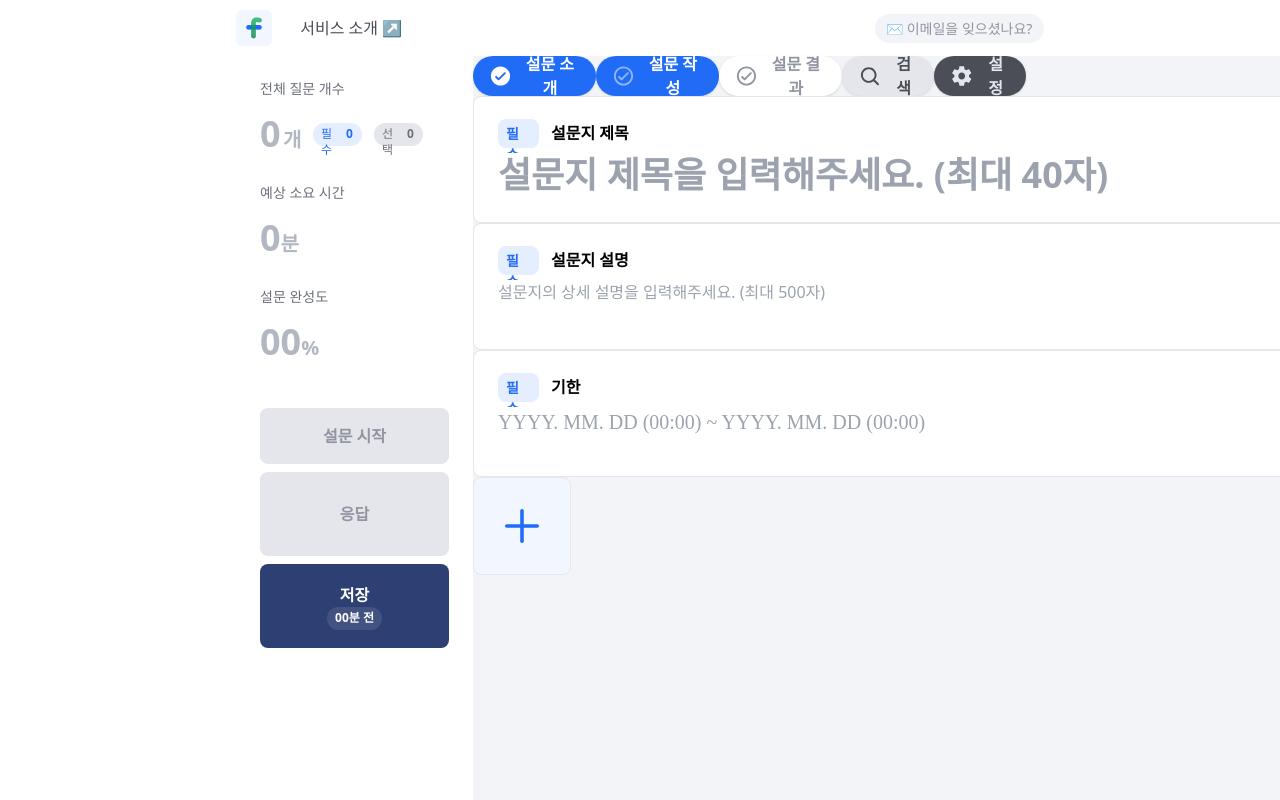
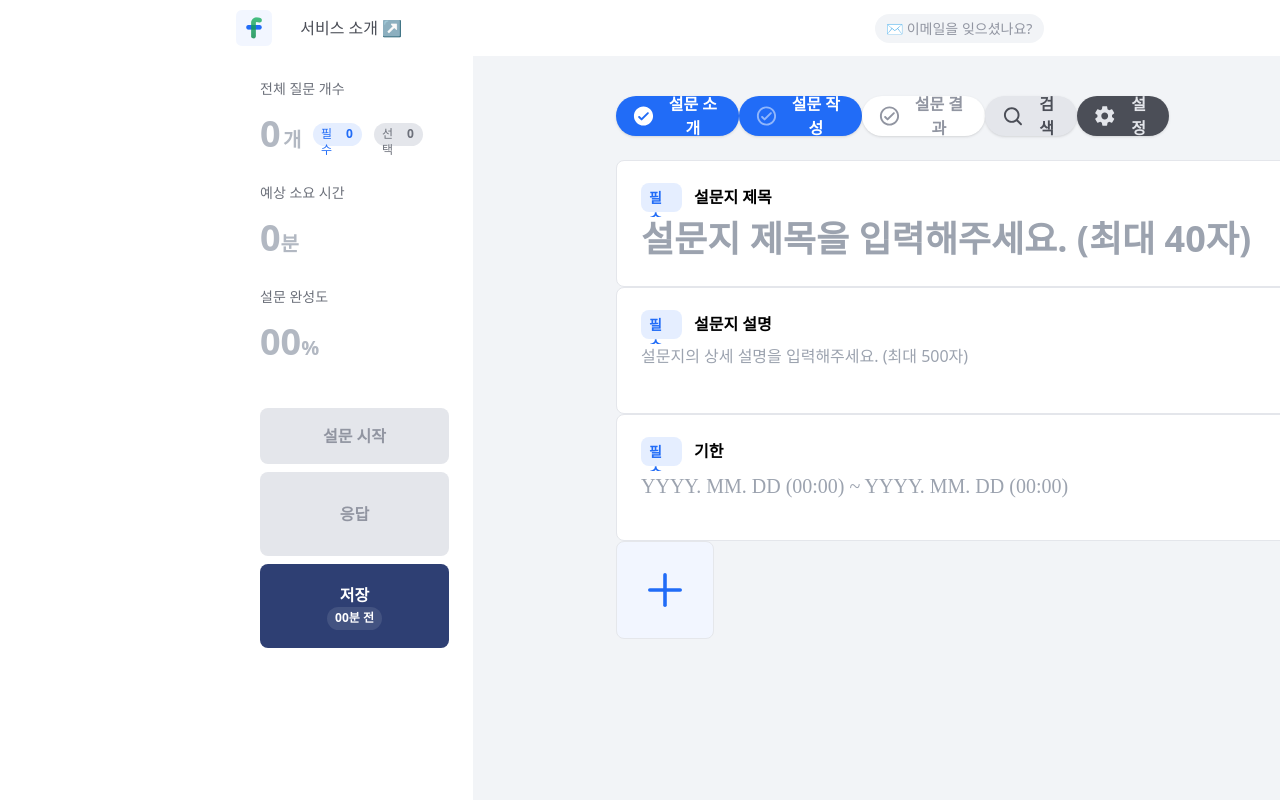
Before and after one commit to thinandlong/ofom-fe, a Next.js app: page /survey in a window 1280 px wide. Built offline with nearby package versions, Linux system fonts and the light colour scheme; no server answers; a web font is replaced by a local one.

Commit message:
style #52: 설문페이지 본문 레이아웃 적용

```diff
--- a/src/app/survey/SurveyClient.tsx
+++ b/src/app/survey/SurveyClient.tsx
@@ -1,5 +1,6 @@
 'use client';
 
+import Spacing from '@/components/spacing';
 import Wrapper from './components/Wrapper';
 import Controller from './components/Controller';
 import TextFiled from './components/TextField';
@@ -9,6 +10,7 @@ const SurveyClient = () => {
   return (
     <Wrapper>
       <Controller />
+      <Spacing size={24} />
       <TextFiled type="title" />
       <TextFiled type="desc" />
       <TextFiled type="limit" />
--- a/src/app/survey/components/Wrapper/index.tsx
+++ b/src/app/survey/components/Wrapper/index.tsx
@@ -5,7 +5,9 @@ interface WrapperProps {
 }
 
 const Wrapper = ({ children }: WrapperProps) => {
-  return <div className="flex flex-col flex-1">{children}</div>;
+  return (
+    <div className="flex flex-col flex-1 pt-[40px] pl-[143px]">{children}</div>
+  );
 };
 
 export default Wrapper;
```
